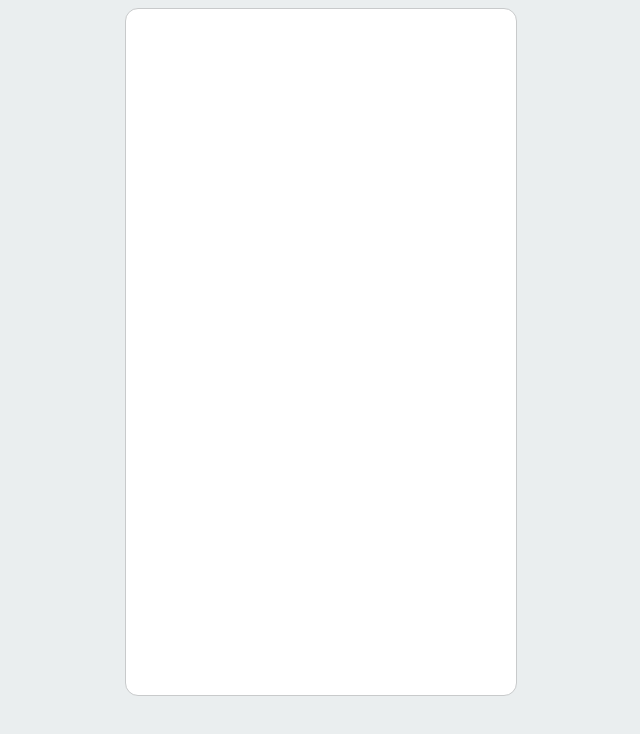
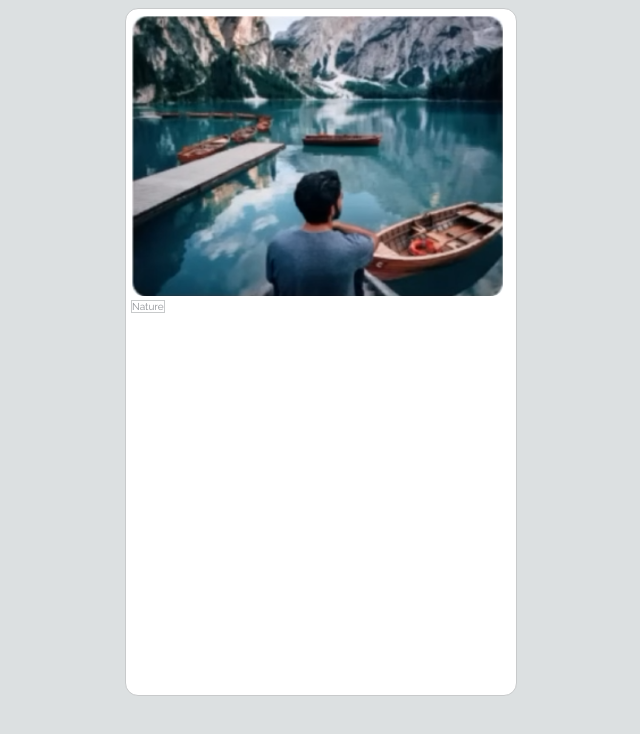
Before and after one commit to aditya080611j-create/html_practice, a plain HTML site: page exercises/card_exe_3/card.html in a window 1280 px wide. Shown: the whole page, without its empty margins (319-959 px from the left). Drawn offline with Linux system fonts and the light colour scheme.

Commit message:
day 4 added some chancges in exercise 3 of html

```diff
--- a/exercises/card_exe_3/card.html
+++ b/exercises/card_exe_3/card.html
@@ -1,14 +1,20 @@
 <!DOCTYPE html>
 <html lang="en">
+
 <head>
+    <link rel="preconnect" href="https://fonts.googleapis.com">
+    <link rel="preconnect" href="https://fonts.gstatic.com" crossorigin>
+    <link href="https://fonts.googleapis.com/css2?family=Raleway:ital,wght@0,100..900;1,100..900&display=swap"
+        rel="stylesheet">
     <meta charset="UTF-8">
     <meta name="viewport" content="width=device-width, initial-scale=1.0">
     <title>card</title>
     <style>
-        body{
-            background-color: #EAEEEF;
+        body {
+            background-color: #dce0e1;
         }
-        .card{
+
+        .card {
             margin: auto;
             background-color: #ffffff;
             padding: 3px;
@@ -17,9 +23,36 @@
             width: 30vw;
             border-radius: 13px;
         }
+
+        .img>img {
+            height: 35vh;
+            width: 29vw;
+            position: relative;
+            top: 4px;
+            left: 3px;
+            border-radius: 10px;
+        }
+
+        .element1 span {
+            font-size: 10px;
+            margin: 2px;
+            border: 1px solid #c8cacb;
+            color: #8F9297;
+            font-family: 'Raleway',sans-serif;
+
+        }
     </style>
 </head>
+
 <body>
-    <div class="card"></div>
+    <div class="card">
+        <div class="img">
+            <img src="Screenshot 2026-09-19 220051.png" alt="lake view">
+        </div>
+        <div class="element1">
+            <span>Nature</span>
+        </div>
+    </div>
 </body>
+
 </html>
```
